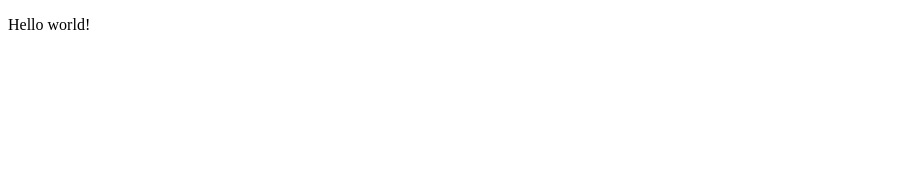
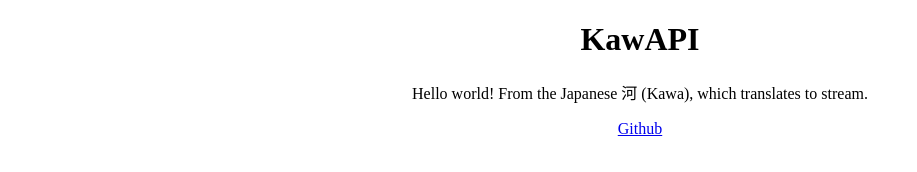
Before and after one commit to BenSchZA/kawapi-cli, a plain HTML site: page static/index.html in a window 1280 px wide. Shown: the whole page, without its empty margins (0-917 px from the left). Drawn offline with Linux system fonts and the light colour scheme.

```diff
--- a/static/index.html
+++ b/static/index.html
@@ -4,6 +4,8 @@
         <title>KawAPI</title>
     </head>
     <body>
-        <p>Hello world!</p>
+        <h1 align="center">KawAPI</h1>
+        <p align="center">Hello world! From the Japanese 河 (Kawa), which translates to stream.</p>
+        <p align="center"><a href="https://github.com/BenSchZA/kawapi">Github</a></p>
     </body>
 </html>
```
Also changed, not shown: 3 other files.
